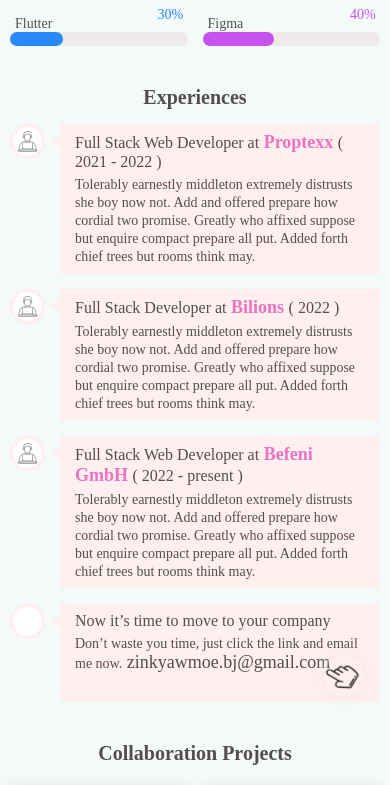
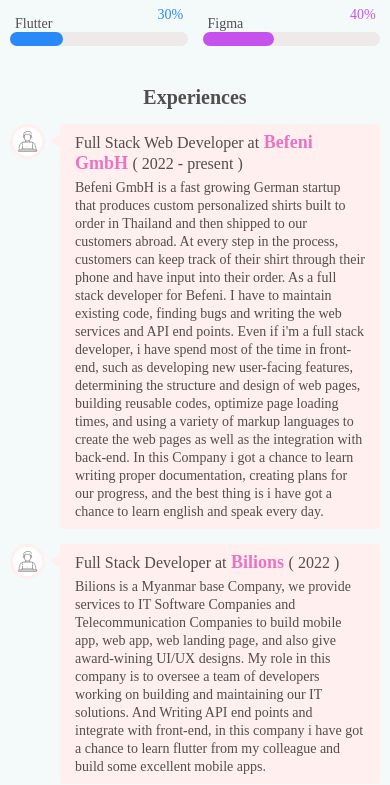
Before and after one commit to bjzkm/My-Portfolio, a Next.js app: page / in a window 390 px wide. Shown: the part 1120-1905 px from the top of the page. Built offline with nearby package versions, Linux system fonts and the light colour scheme; a web font is replaced by a local one.

Commit message:
added cv and changed experience text

```diff
--- a/components/Header/index.tsx
+++ b/components/Header/index.tsx
@@ -17,7 +17,7 @@
     </h1>
 
     <div className={classes.actionButtons}>
-      <a href="#" className={`
+      <a href="/zinkyawmoe-bj-cv.pdf" target="_blank" rel="noreferrer" className={`
         ${classes.downloadCvButton}
         ${activeElement !== "home" && classes.small}
       `}>
--- a/components/MainContent/Experiences/index.tsx
+++ b/components/MainContent/Experiences/index.tsx
@@ -24,11 +24,22 @@
           <div className={classes.experienceDetails}>
             <h2 className={classes.experienceTitle}>
               Full Stack Web Developer at
-              <a href="https://proptexx.com" target="_blank" rel="noreferrer"> Proptexx  </a>
-              ( 2021 - 2022 )
+              <a href="https://www.befeni.de" target="_blank" rel="noreferrer"> Befeni GmbH </a>
+              ( 2022 - present )
             </h2>
 
-            <p className={classes.experienceDescriptions}>Tolerably earnestly middleton extremely distrusts she boy now not. Add and offered prepare how cordial two promise. Greatly who affixed suppose but enquire compact prepare all put. Added forth chief trees but rooms think may.</p>
+            <p className={classes.experienceDescriptions}>
+              Befeni GmbH is a fast growing German startup that produces custom personalized shirts built to order in
+              Thailand and then shipped to our customers abroad. At every step in the process, customers can keep
+              track of their shirt through their phone and have input into their order. As a full stack developer
+              for Befeni. I have to maintain existing code, finding bugs and writing the web services and API
+              end points. Even if i&apos;m a full stack developer, i have spend most of the time in front-end,
+              such as developing new user-facing features, determining the structure and design of web pages,
+              building reusable codes, optimize page loading times, and using a variety of markup languages to
+              create the web pages as well as the integration with back-end. In this Company i got a chance to
+              learn writing proper documentation, creating plans for our progress, and the best thing is i
+              have got a chance to learn english and speak every day.
+            </p>
           </div>
         </div>
 
@@ -44,7 +55,13 @@
               ( 2022 )
             </h2>
 
-            <p className={classes.experienceDescriptions}>Tolerably earnestly middleton extremely distrusts she boy now not. Add and offered prepare how cordial two promise. Greatly who affixed suppose but enquire compact prepare all put. Added forth chief trees but rooms think may.</p>
+            <p className={classes.experienceDescriptions}>
+              Bilions is a Myanmar base Company, we provide services to IT Software Companies and Telecommunication
+              Companies to build mobile app, web app, web landing page, and also give award-wining
+              UI/UX designs. My role in this company is to oversee a team of developers working on building and
+              maintaining our IT solutions. And Writing API end points and integrate with front-end,
+              in this company i have got a chance to learn flutter from my colleague and build some excellent mobile apps.
+            </p>
           </div>
         </div>
 
@@ -56,11 +73,18 @@
           <div className={classes.experienceDetails}>
             <h2 className={classes.experienceTitle}>
               Full Stack Web Developer at
-              <a href="https://www.befeni.de" target="_blank" rel="noreferrer"> Befeni GmbH </a>
-              ( 2022 - present )
+              <a href="https://proptexx.com" target="_blank" rel="noreferrer"> Proptexx  </a>
+              ( 2021 - 2022 )
             </h2>
 
-            <p className={classes.experienceDescriptions}>Tolerably earnestly middleton extremely distrusts she boy now not. Add and offered prepare how cordial two promise. Greatly who affixed suppose but enquire compact prepare all put. Added forth chief trees but rooms think may.</p>
+            <p className={classes.experienceDescriptions}>
+              Proptexx is a growing Real-Estate services company base in Singapore. They provide a bunch of
+              AI services to their customers, who want to start their business as a Real-Estate agent such
+              as optimizing images, renovation, . . . .And also this is the company who give me a lot of hope
+              in my first step as a professional web developer. As a junior developer in this company i have to
+              write a bunch on landing pages and build some admin dashboard as will as writing API end pints
+              and integrate it to front-end. And i also got a lot of chance to learn from my senior developer.
+            </p>
           </div>
         </div>
 
@@ -69,11 +93,12 @@
 
           <div className={classes.experienceDetails}>
             <h2 className={classes.experienceTitle}>
-              Now it’s time to move to your company
+
+              Now it&apos;s time to move to your company
             </h2>
 
             <p className={classes.experienceDescriptions}>
-              Don’t waste you time, just click the link and email me now.
+              Don&apos;t waste you time, just click the link and email me now.
 
               <a href="mailto: zinkyawmoe.bj@gmail.com">
                 &nbsp;zinkyawmoe.bj@gmail.com
@@ -86,17 +111,7 @@
         </div>
       </div>
 
-      {activeElement !== "home" && <div className={classes.experienceJourney}>
-        <svg
-          width="76"
-          height="655"
-          viewBox="0 0 76 655"
-          fill="none"
-          xmlns="http://www.w3.org/2000/svg"
-        >
-          <path d="M38 0.5V583C48.8333 583.167 70.8 590.4 72" />
-        </svg>
-      </div>}
+      {activeElement !== "home" && <div className={classes.experienceJourney}></div>}
 
     </section>
   );
--- a/components/MainContent/Experiences/style/index.module.scss
+++ b/components/MainContent/Experiences/style/index.module.scss
@@ -105,20 +105,35 @@
   .experienceJourney {
     position: absolute;
     top: 100px;
-    left: 6px;
+    left: 42px;
+    width: 7px;
+    background-color: #f4eaea;
+    animation: journey 5s linear;
+    height: 80%;
 
-    path {
-      stroke: #f4eaea;
-      stroke-width: 7;
-      stroke-dasharray: 1000;
-      animation: journey 5s linear;
-    }
     @keyframes journey {
       from {
-        stroke-dashoffset: 1000;
+        height: 0;
       }
       to {
-        stroke-dashoffset: 0;
+        height: 78%;
+      }
+    }
+  }
+}
+
+@media (max-width: 900px) {
+  .experiences {
+    .experienceJourney {
+      height: 85%;
+
+      @keyframes journey {
+        from {
+          height: 0;
+        }
+        to {
+          height: 85%;
+        }
       }
     }
   }
--- a/components/Sidebar/index.tsx
+++ b/components/Sidebar/index.tsx
@@ -12,7 +12,7 @@
       <div className={classes.profile}>
         <div className={classes.avatar}>
           <img src="/images/avatar.png" alt="avatar-image"></img>
-          <a href="#" className={classes.downloadCvButton}>
+          <a href="/zinkyawmoe-bj-cv.pdf" target="_blank" rel="noreferrer" className={classes.downloadCvButton}>
             <img src="/icons/cv-icon.svg" alt="icon" />
           </a>
         </div>
```
Also changed, not shown: 1 other file (tests, documents, lock files or other folders).
